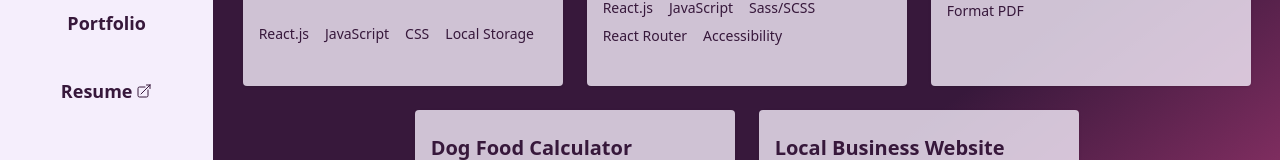
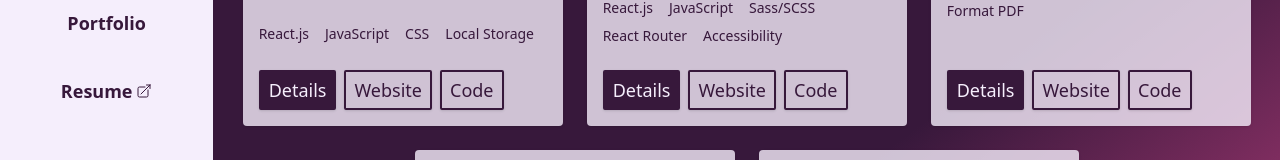
Before and after one commit to Danielle254/portfolio3, a Next.js app: page /gallery in a window 1280 px wide. Shown: the part 465-625 px from the top of the page. Built offline with nearby package versions, Linux system fonts and the light colour scheme.

Commit message:
style: create dark button styles

```diff
--- a/src/components/CustomLink.tsx
+++ b/src/components/CustomLink.tsx
@@ -3,7 +3,7 @@ import Link from 'next/link';
 
 interface CustomLinkProps {
     text: string;
-    style: string;
+    style: "primary" | "secondary" | "primaryDark" | "secondaryDark";
     destination: string;
     newWindow: boolean;
 }
@@ -12,8 +12,8 @@ export default function CustomLink({text, style, destination, newWindow}: Custom
     const base = "px-2 py-1 rounded-sm text-lg shadow border-2 cursor-pointer"
     const primary = base + " border-accent-orange text-accent-orange hover:bg-accent-orange hover:text-main-purple hover:bg-opacity-60";
     const secondary = base + " border-light-purple text-light-purple hover:bg-light-purple hover:text-main-purple hover:bg-opacity-60";
-    const dark = base + " border-main-purple text-main-purple hover:bg-main-purple hover:text-light-purple hover:bg-opacity-60";
-
+    const primaryDark = base + " border-main-purple bg-main-purple text-light-purple hover:bg-transparent hover:text-main-purple";
+    const secondaryDark = base + " border-main-purple text-main-purple hover:bg-main-purple hover:text-light-purple hover:bg-opacity-60"
 
   switch (style) {
     case 'primary':
@@ -32,14 +32,22 @@ export default function CustomLink({text, style, destination, newWindow}: Custom
             target={newWindow ? '_blank' : '_self'}
             >{text}</Link>
         )
-    case 'dark':
+    case 'primaryDark':
         return (
         <Link
         href={destination}
-        className={dark}
+        className={primaryDark}
         target={newWindow ? '_blank' : '_self'}
         >{text}</Link>
         )
+    case 'secondaryDark':
+      return (
+      <Link
+      href={destination}
+      className={secondaryDark}
+      target={newWindow ? '_blank' : '_self'}
+      >{text}</Link>
+      )
   }
 
 }
```
